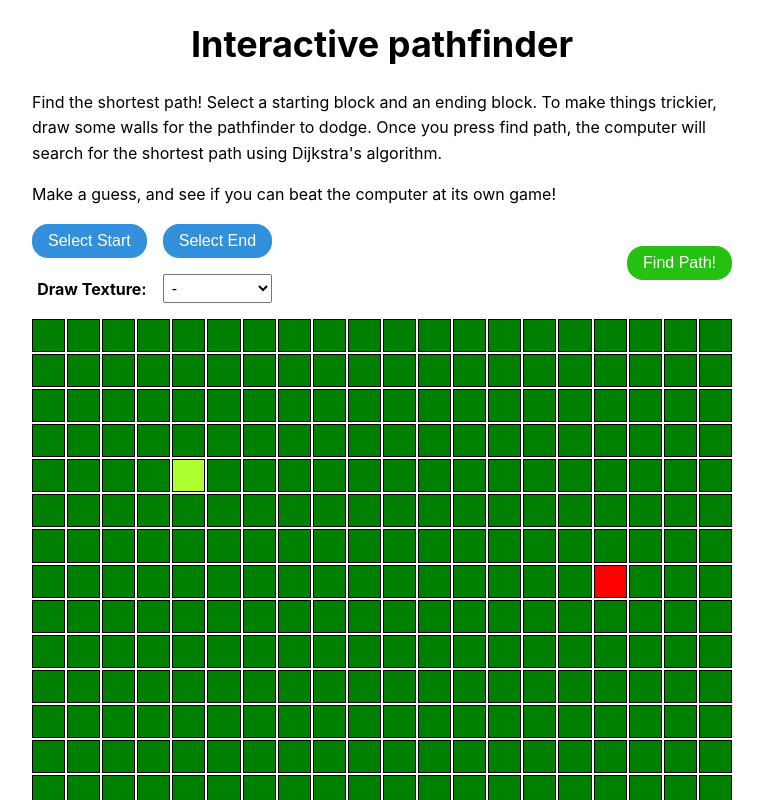
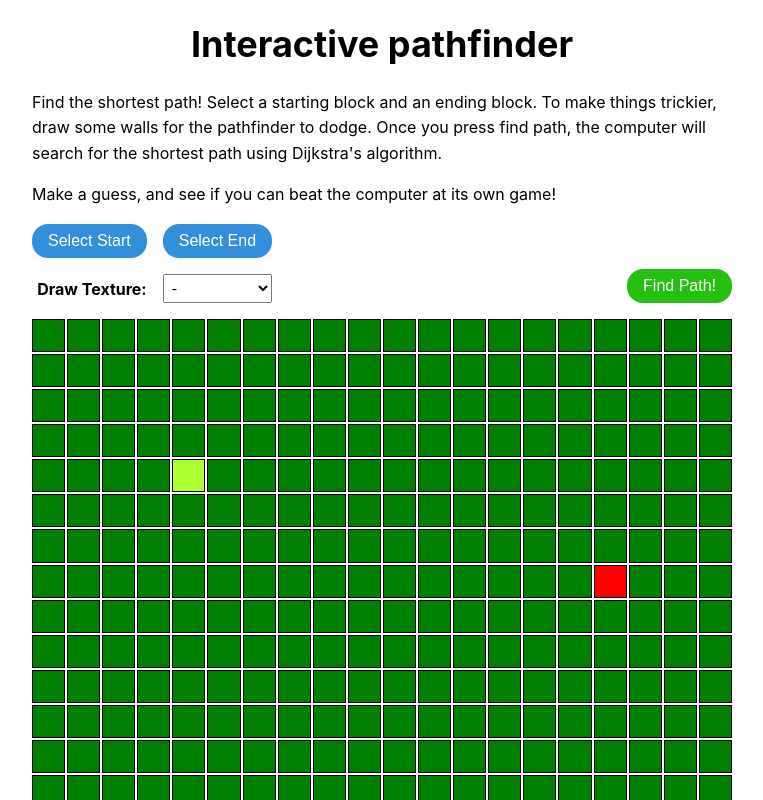
Before and after one commit to shanemcfadden/interactive-pathfinder, a React (Create React App) app: page / in a window 1280 px wide. Shown: the top 800 px of the page, without its empty margins (258-1021 px from the left). Built offline with nearby package versions, Linux system fonts and the light colour scheme.

Commit message:
Quickfix: align Find Path button

```diff
--- a/src/styles/Dashboard.css
+++ b/src/styles/Dashboard.css
@@ -14,10 +14,6 @@
 .dashboard__column:last-child {
   margin-left: auto;
   margin-right: 0;
-}
-
-.dashboard__column > :only-child {
-  margin: auto 0 0;
 }
 
 .dashboard__button {
@@ -47,7 +43,7 @@
 }
 
 .dashboard__column > .dashboard__button:only-child {
-  margin: auto;
+  margin: auto 0 0;
 }
 
 .dashboard__button.dashboard__button--go {
```
